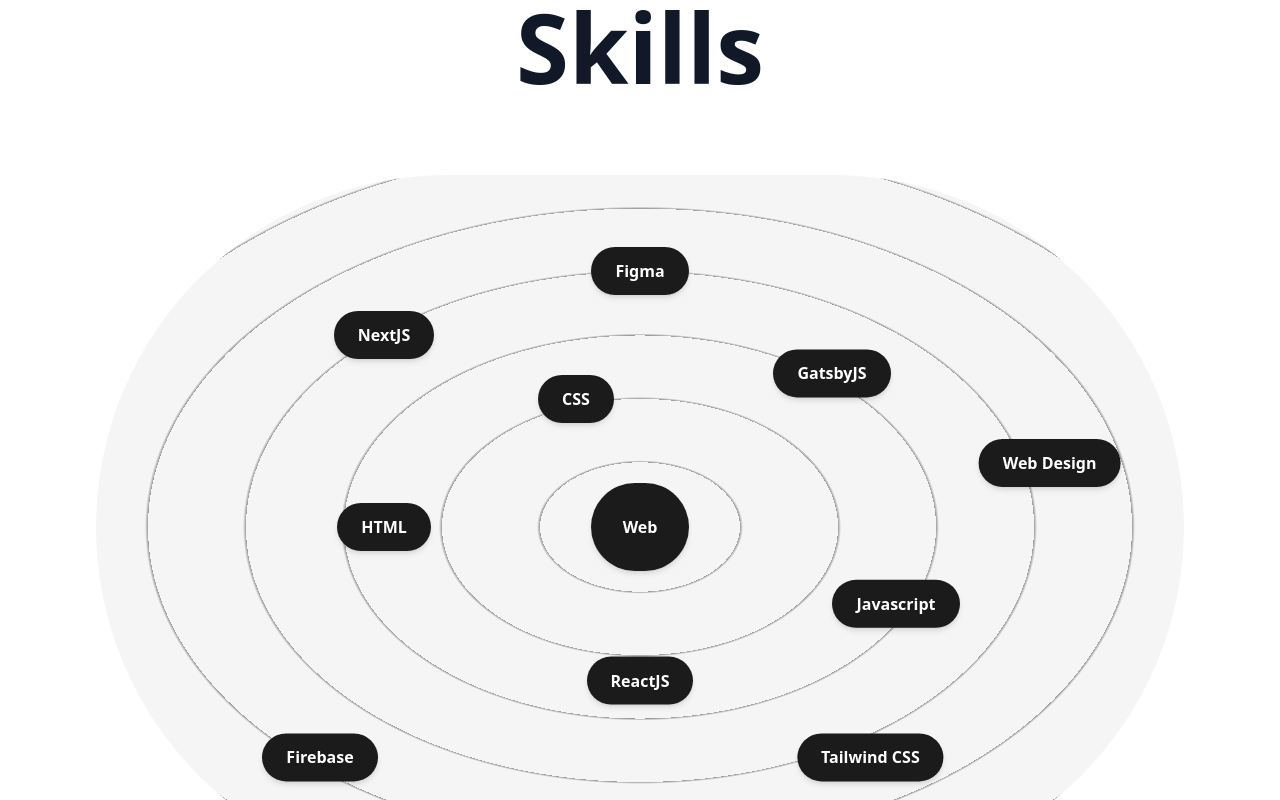
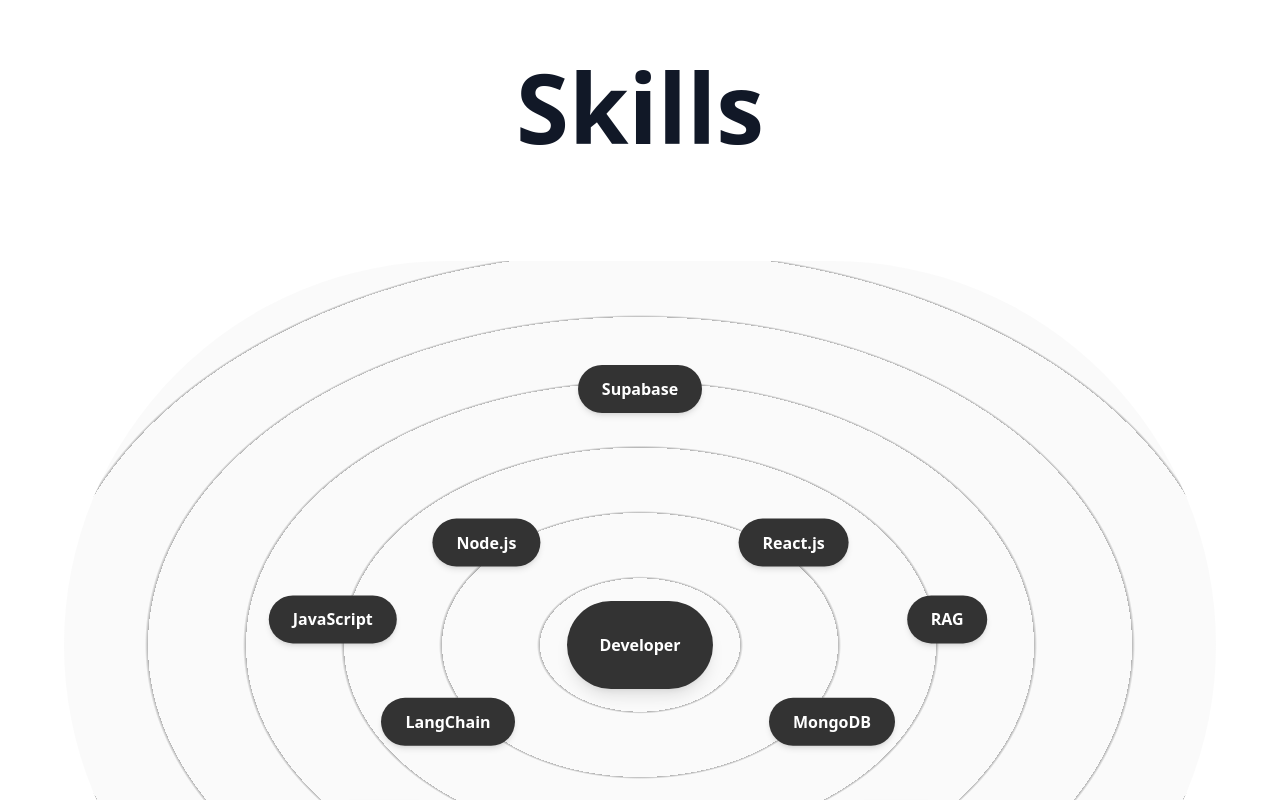
Before and after one commit to javeed141/Portfolio, a React (Vite) app: page / in a window 1280 px wide. Shown: the part 1280-2080 px from the top of the page. Built offline with nearby package versions, Linux system fonts and the light colour scheme.

Commit message:
completed max 1

```diff
--- a/index.html
+++ b/index.html
@@ -2,9 +2,9 @@
 <html lang="en">
   <head>
     <meta charset="UTF-8" />
-    <link rel="icon" type="image/svg+xml" href="/vite.svg" />
+    <link rel="icon" type="image/png" href="https://cdn-icons-png.flaticon.com/512/5968/5968292.png" />
     <meta name="viewport" content="width=device-width, initial-scale=1.0" />
-    <title>project</title>
+<title>Javeed | Portfolio</title>
   </head>
   <body>
     <div id="root"></div>
--- a/public/personal-data.js
+++ b/public/personal-data.js
@@ -8,7 +8,7 @@
   resume: "/Shaik_Javeed_Resume.pdf",
   leetcode: "https://leetcode.com/u/Javeed_Shaik/",
   email: "javeedshaik7346@gmail.com",
-  profile:"WhatsApp Image 2025-10-31 at 22.32.55_08ae2bec.jpg",
+  profile:"Gemini_Generated_Image_l6osnsl6osnsl6os.png",
   description:"I’m a MERN Stack Developer who focuses on building fast, scalable, and user-friendly web applications. I work with MongoDB, Express, React, and Node.js to create full-stack solutions that are clean, efficient, and maintainable. I enjoy turning complex problems into simple, functional experiences and continuously improving my skills to deliver high-quality digital products."
 
 };
--- a/src/components/pages/HeroSection.jsx
+++ b/src/components/pages/HeroSection.jsx
@@ -46,6 +46,7 @@
 
   return (
     <section
+    id="home"
       className={cls(
         "relative flex flex-col items-center justify-between py-10 lg:py-16 transition-colors duration-300",
         theme === "dark" ? "text-white" : "text-gray-900"
@@ -76,7 +77,7 @@
             </h1>
 
             <p className={cls("mt-5 sm:mt-6 max-w-lg text-base sm:text-lg", colors.sub)}>
-              Full stack Developer 👨‍💻 | Test Automation Engineer ⚙️ | Tech Writer ✍️
+Full Stack Developer 🧑‍💻 | Building Fast, Reliable Web Apps ⚡
             </p>
 
             {/* SOCIAL ICONS */}
@@ -121,7 +122,7 @@
 
               <a
                 href="https://drive.google.com/file/d/1WOgkd_5zm_l3idJR-gTcNJInV0hiN5sT/view"
-                targe="_blank"
+                target="_blank"
                 className={cls(
                   "inline-flex items-center justify-center gap-2 px-4 py-3 rounded-full font-semibold w-full sm:w-auto",
                   colors.resumeBtn
--- a/src/components/pages/Skills.jsx
+++ b/src/components/pages/Skills.jsx
@@ -1,3 +1,100 @@
+// "use client";
+
+// import React, { useContext } from "react";
+// import { motion } from "framer-motion";
+// import ThemeContext from "../../context/ThemeContext";
+
+// const Skill = ({ name, x, y, colors }) => (
+//   <motion.div
+//     className={`flex items-center justify-center rounded-full font-semibold py-3 px-6 cursor-pointer absolute shadow-md ${colors.skillBg} ${colors.skillText} pointer-events-auto`}
+//     initial={{ x: 0, y: 0, opacity: 0 }}
+//     whileInView={{ x: x, y: y, opacity: 1 }}
+//     transition={{ duration: 1.5 }}
+//     viewport={{ amount: 0.3 }}
+//   >
+//     {name}
+//   </motion.div>
+// );
+
+// const Skills = () => {
+//   const { theme } = useContext(ThemeContext);
+//   const isDark = theme === "dark" || theme === true;
+
+//   const colors = {
+//     title: isDark ? "text-[#9BE7FF]" : "text-gray-900",
+//     skillBg: isDark ? "bg-[#4C2AFF]" : "bg-dark",
+//     skillText: "text-white",
+//     radialBg: isDark
+//       ? "repeating-radial-gradient(rgba(76,42,255,0.25) 2px, #0C0C24 8px, #0C0C24 110px)"
+//       : "repeating-radial-gradient(rgba(0,0,0,0.4) 2px, #f5f5f5 5px, #f5f5f5 100px)",
+//   };
+
+//   const skillList = [
+//     "HTML",
+//     "CSS",
+//     "Javascript",
+//     "ReactJS",
+//     "NextJS",
+//     "GatsbyJS",
+//     "Web Design",
+//     "Figma",
+//     "Firebase",
+//     "Tailwind CSS",
+//   ];
+
+//   return (
+//     <div id="skills">
+//      <h2
+//   className={`font-bold text-6xl md:text-8xl mt-20  w-full text-center mb-12 ${colors.title}`}
+// >
+//   Skills
+// </h2>
+
+
+//       {/* Desktop circular layout */}
+//       <div className="hidden md:flex w-full h-screen items-center justify-center pointer-events-none">
+//         <div
+//           className="w-[85vw] h-[55vw] rounded-full flex items-center justify-center relative"
+//           style={{ background: colors.radialBg }}
+//         >
+//           <motion.div
+//             className={`flex items-center justify-center rounded-full font-semibold p-8 shadow-md cursor-pointer ${colors.skillBg} ${colors.skillText} pointer-events-auto`}
+//             whileHover={{ scale: 1.05 }}
+//           >
+//             Web
+//           </motion.div>
+
+//           <Skill name="HTML" x="-20vw" y="0vw" colors={colors} />
+//           <Skill name="CSS" x="-5vw" y="-10vw" colors={colors} />
+//           <Skill name="Javascript" x="20vw" y="6vw" colors={colors} />
+//           <Skill name="ReactJS" x="0vw" y="12vw" colors={colors} />
+//           <Skill name="NextJS" x="-20vw" y="-15vw" colors={colors} />
+//           <Skill name="GatsbyJS" x="15vw" y="-12vw" colors={colors} />
+//           <Skill name="Web Design" x="32vw" y="-5vw" colors={colors} />
+//           <Skill name="Figma" x="0vw" y="-20vw" colors={colors} />
+//           <Skill name="Firebase" x="-25vw" y="18vw" colors={colors} />
+//           <Skill name="Tailwind CSS" x="18vw" y="18vw" colors={colors} />
+//         </div>
+//       </div>
+
+//       {/* Mobile stacked layout */}
+//       <div className="flex md:hidden w-full justify-center px-6">
+//         <div className="grid grid-cols-2 gap-4 w-full max-w-md">
+//           {skillList.map((skill, i) => (
+//             <div
+//               key={i}
+//               className={`text-center py-3 font-semibold rounded-lg shadow-md ${colors.skillBg} ${colors.skillText}`}
+//             >
+//               {skill}
+//             </div>
+//           ))}
+//         </div>
+//       </div>
+//     </div>
+//   );
+// };
+
+// export default Skills;
 "use client";
 
 import React, { useContext } from "react";
@@ -6,11 +103,11 @@
 
 const Skill = ({ name, x, y, colors }) => (
   <motion.div
-    className={`flex items-center justify-center rounded-full font-semibold py-3 px-6 cursor-pointer absolute shadow-md ${colors.skillBg} ${colors.skillText} pointer-events-auto`}
-    initial={{ x: 0, y: 0, opacity: 0 }}
-    whileInView={{ x: x, y: y, opacity: 1 }}
-    transition={{ duration: 1.5 }}
-    viewport={{ amount: 0.3 }}
+    className={`flex items-center justify-center rounded-full font-semibold py-3 px-6 cursor-pointer absolute shadow-md ${colors.skillBg} ${colors.skillText}`}
+    initial={{ opacity: 0, x: 0, y: 0 }}
+    whileInView={{ opacity: 1, x, y }}
+    transition={{ duration: 1.3 }}
+    viewport={{ once: true }}
   >
     {name}
   </motion.div>
@@ -18,74 +115,85 @@
 
 const Skills = () => {
   const { theme } = useContext(ThemeContext);
-  const isDark = theme === "dark" || theme === true;
+  const isDark = theme === "dark";
 
   const colors = {
     title: isDark ? "text-[#9BE7FF]" : "text-gray-900",
-    skillBg: isDark ? "bg-[#4C2AFF]" : "bg-dark",
+    skillBg: isDark ? "bg-[#4C2AFF]" : "bg-[#333]",
     skillText: "text-white",
     radialBg: isDark
       ? "repeating-radial-gradient(rgba(76,42,255,0.25) 2px, #0C0C24 8px, #0C0C24 110px)"
-      : "repeating-radial-gradient(rgba(0,0,0,0.4) 2px, #f5f5f5 5px, #f5f5f5 100px)",
+      : "repeating-radial-gradient(rgba(0,0,0,0.3) 2px, #fafafa 5px, #fafafa 100px)",
   };
 
-  const skillList = [
-    "HTML",
-    "CSS",
-    "Javascript",
-    "ReactJS",
-    "NextJS",
-    "GatsbyJS",
-    "Web Design",
-    "Figma",
-    "Firebase",
-    "Tailwind CSS",
+  // 🔥 Perfect Balanced Set of 10 Skills
+  const ring1 = [
+    { name: "React.js", x: "12vw", y: "-8vw" },
+    { name: "Node.js", x: "-12vw", y: "-8vw" },
+    { name: "LangChain", x: "-15vw", y: "6vw" },
+    { name: "MongoDB", x: "15vw", y: "6vw" },
+  ];
+
+  const ring2 = [
+    { name: "RAG", x: "24vw", y: "-2vw" },
+    { name: "Chatbots", x: "20vw", y: "14vw" },
+    { name: "Express.js", x: "-20vw", y: "14vw" },
+    { name: "JavaScript", x: "-24vw", y: "-2vw" },
+  ];
+
+  const ring3 = [
+    { name: "Supabase", x: "0vw", y: "-20vw" },
+    { name: "TailwindCSS", x: "0vw", y: "22vw" },
   ];
 
   return (
-    <div id="skills">
-     <h2
-  className={`font-bold text-6xl md:text-8xl mt-20 w-full text-center mb-8 ${colors.title}`}
->
-  Skills
-</h2>
+    <div id="skills" className="py-10">
+      <h2
+        className={`font-bold text-6xl md:text-8xl mt-20 w-full text-center mb-[90px] ${colors.title}`}
+      >
+        Skills
+      </h2>
 
-
-      {/* Desktop circular layout */}
-      <div className="hidden md:flex w-full h-screen items-center justify-center pointer-events-none">
+      {/* Desktop Orbit Layout */}
+      <div className="hidden md:flex w-full h-screen items-center justify-center relative">
         <div
-          className="w-[85vw] h-[55vw] rounded-full flex items-center justify-center relative"
+          className="relative rounded-full flex items-center justify-center w-[90vw] h-[60vw]"
           style={{ background: colors.radialBg }}
         >
+          {/* Center Sun */}
           <motion.div
-            className={`flex items-center justify-center rounded-full font-semibold p-8 shadow-md cursor-pointer ${colors.skillBg} ${colors.skillText} pointer-events-auto`}
             whileHover={{ scale: 1.05 }}
+            className={`flex items-center justify-center rounded-full p-8 font-semibold shadow-lg ${colors.skillBg} ${colors.skillText}`}
           >
-            Web
+            Developer
           </motion.div>
 
-          <Skill name="HTML" x="-20vw" y="0vw" colors={colors} />
-          <Skill name="CSS" x="-5vw" y="-10vw" colors={colors} />
-          <Skill name="Javascript" x="20vw" y="6vw" colors={colors} />
-          <Skill name="ReactJS" x="0vw" y="12vw" colors={colors} />
-          <Skill name="NextJS" x="-20vw" y="-15vw" colors={colors} />
-          <Skill name="GatsbyJS" x="15vw" y="-12vw" colors={colors} />
-          <Skill name="Web Design" x="32vw" y="-5vw" colors={colors} />
-          <Skill name="Figma" x="0vw" y="-20vw" colors={colors} />
-          <Skill name="Firebase" x="-25vw" y="18vw" colors={colors} />
-          <Skill name="Tailwind CSS" x="18vw" y="18vw" colors={colors} />
+          {/* Ring 1 */}
+          {ring1.map((s, i) => (
+            <Skill key={i} name={s.name} x={s.x} y={s.y} colors={colors} />
+          ))}
+
+          {/* Ring 2 */}
+          {ring2.map((s, i) => (
+            <Skill key={i} name={s.name} x={s.x} y={s.y} colors={colors} />
+          ))}
+
+          {/* Ring 3 */}
+          {ring3.map((s, i) => (
+            <Skill key={i} name={s.name} x={s.x} y={s.y} colors={colors} />
+          ))}
         </div>
       </div>
 
-      {/* Mobile stacked layout */}
-      <div className="flex md:hidden w-full justify-center px-6">
-        <div className="grid grid-cols-2 gap-4 w-full max-w-md">
-          {skillList.map((skill, i) => (
+      {/* Mobile Grid */}
+      <div className="md:hidden w-full px-6">
+        <div className="grid grid-cols-2 gap-4">
+          {[...ring1, ...ring2, ...ring3].map((s, i) => (
             <div
               key={i}
               className={`text-center py-3 font-semibold rounded-lg shadow-md ${colors.skillBg} ${colors.skillText}`}
             >
-              {skill}
+              {s.name}
             </div>
           ))}
         </div>
--- a/src/components/pages/projects-data.js
+++ b/src/components/pages/projects-data.js
@@ -26,15 +26,15 @@
     github: "https://github.com/javeed999/emoji-memory",
     image: "/project-imgs/emoji.png"
   },
-  {
-    name: "Menmory",
-    tools: ["React.js", "JavaScript"],
-    role: "Frontend Engineer",
-    description:
-      "Designed an interactive emoji-based memory game featuring shuffled emojis and stateful game logic.",
-    github: "https://github.com/javeed999/emoji-memory",
-    image: "/project-imgs/emoji.png"
-  },
+  // {
+  //   name: "Menmory",
+  //   tools: ["React.js", "JavaScript"],
+  //   role: "Frontend Engineer",
+  //   description:
+  //     "Designed an interactive emoji-based memory game featuring shuffled emojis and stateful game logic.",
+  //   github: "https://github.com/javeed999/emoji-memory",
+  //   image: "/project-imgs/emoji.png"
+  // },
   {
     name: "CiviQ — Civic Issue Reporting System",
     tools: ["React", "Tailwind CSS", "Node.js", "Express.js", "MongoDB", "JWT", "Multer"],
```
Also changed, not shown: src/components/Navbar.jsx (+6 -1 lines), src/components/pages/About.jsx (+7 -5 lines), 1 other file (tests, documents, lock files or other folders).
